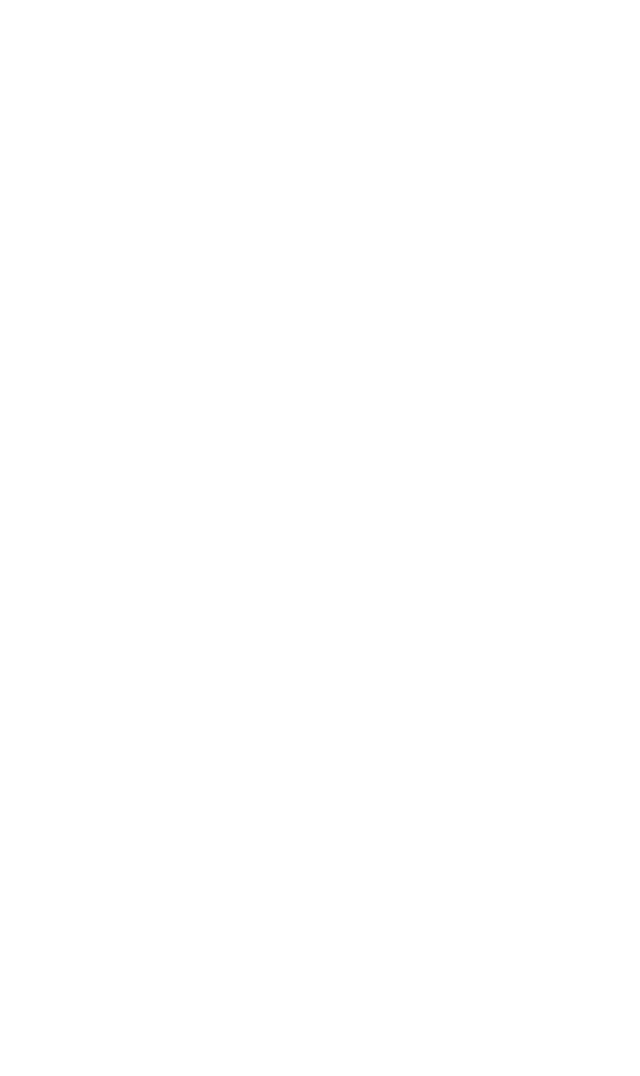
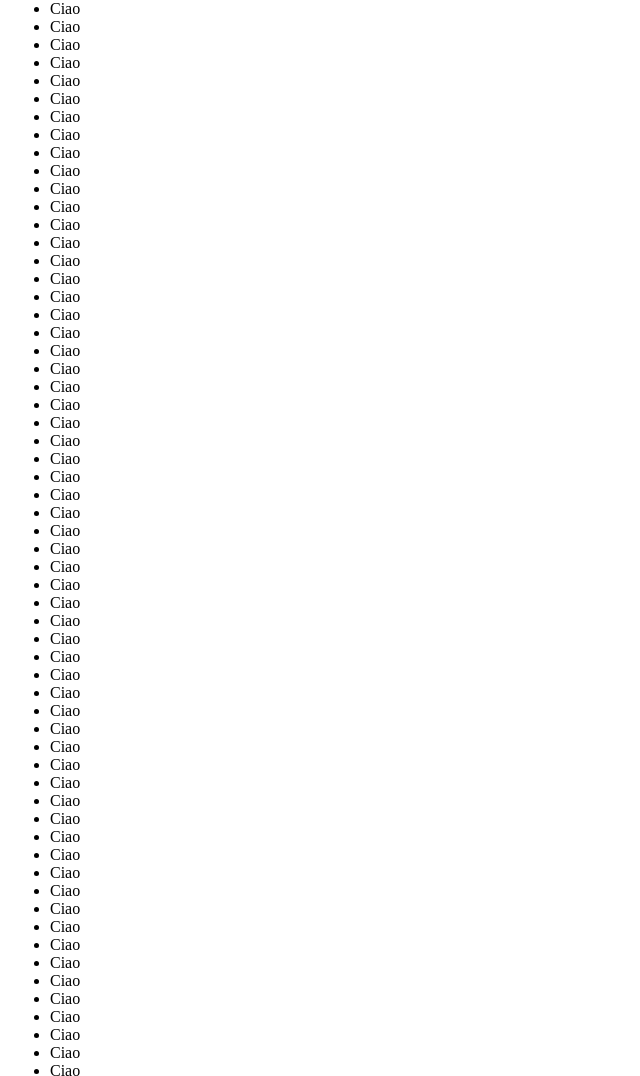
Before and after one commit to alessandro-barate/js-fizzbuzz, a plain HTML site: page index.html in a window 1280 px wide. Shown: the top 1076 px of the page, without its empty margins (0-640 px from the left). Before the commit the page ends 800 px from the top, so only its background shows below. Drawn offline with Linux system fonts and the light colour scheme.

Commit message:
[UPD] Li created

```diff
--- a/css/style.css
+++ b/css/style.css
@@ -3,3 +3,7 @@
   margin: 0;
   box-sizing: border-box;
 }
+
+ul {
+  padding-left: 50px;
+}
--- a/javascript/main.js
+++ b/javascript/main.js
@@ -4,6 +4,8 @@ const ul = document.getElementById("numbers-list");
 
 for (let index = 1; index <= 100; index++) {
   const li = document.createElement("li");
+  li.append("Ciao");
+  ul.append(li);
 }
 
 /*if (index % 3) {
```
